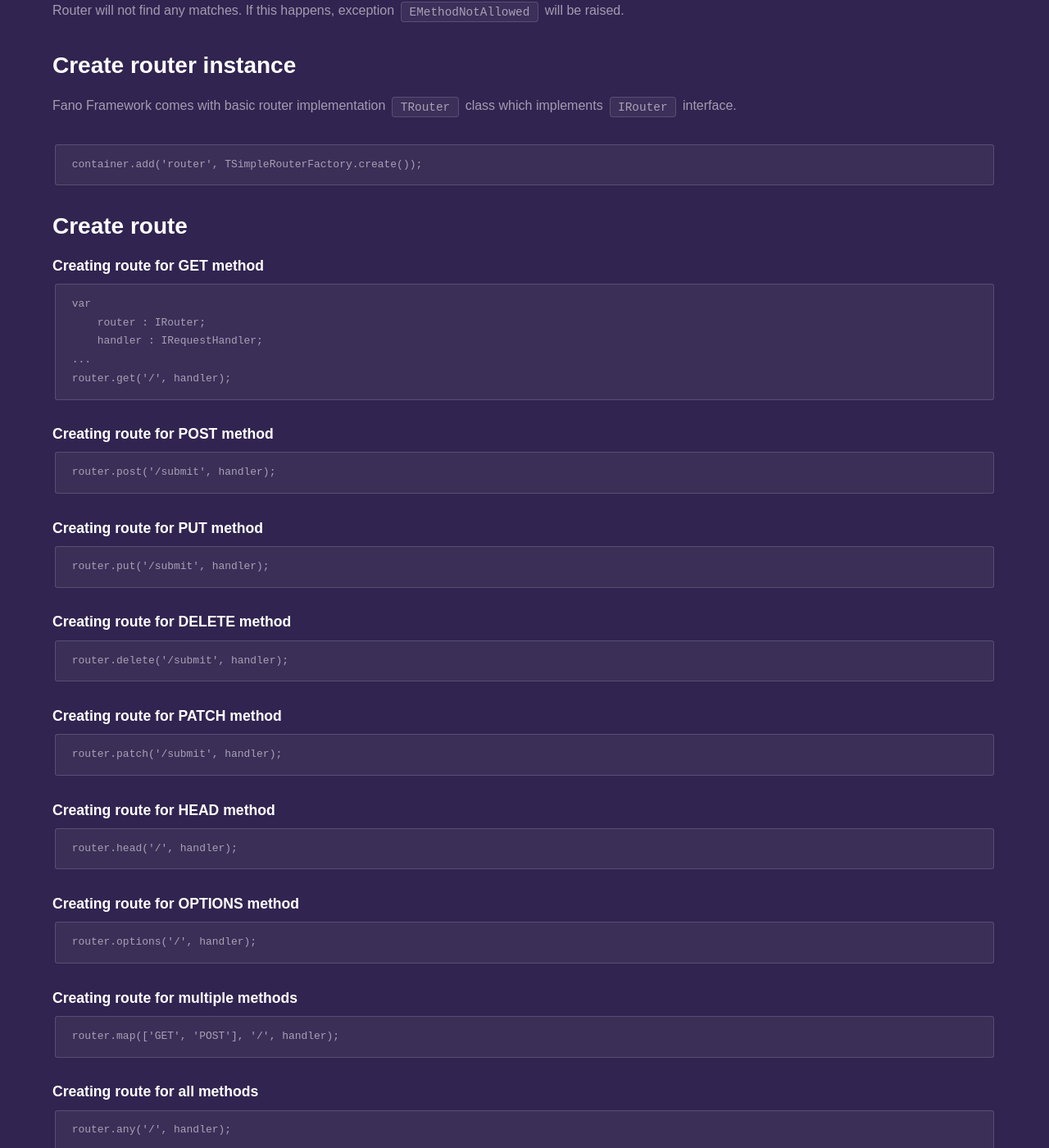
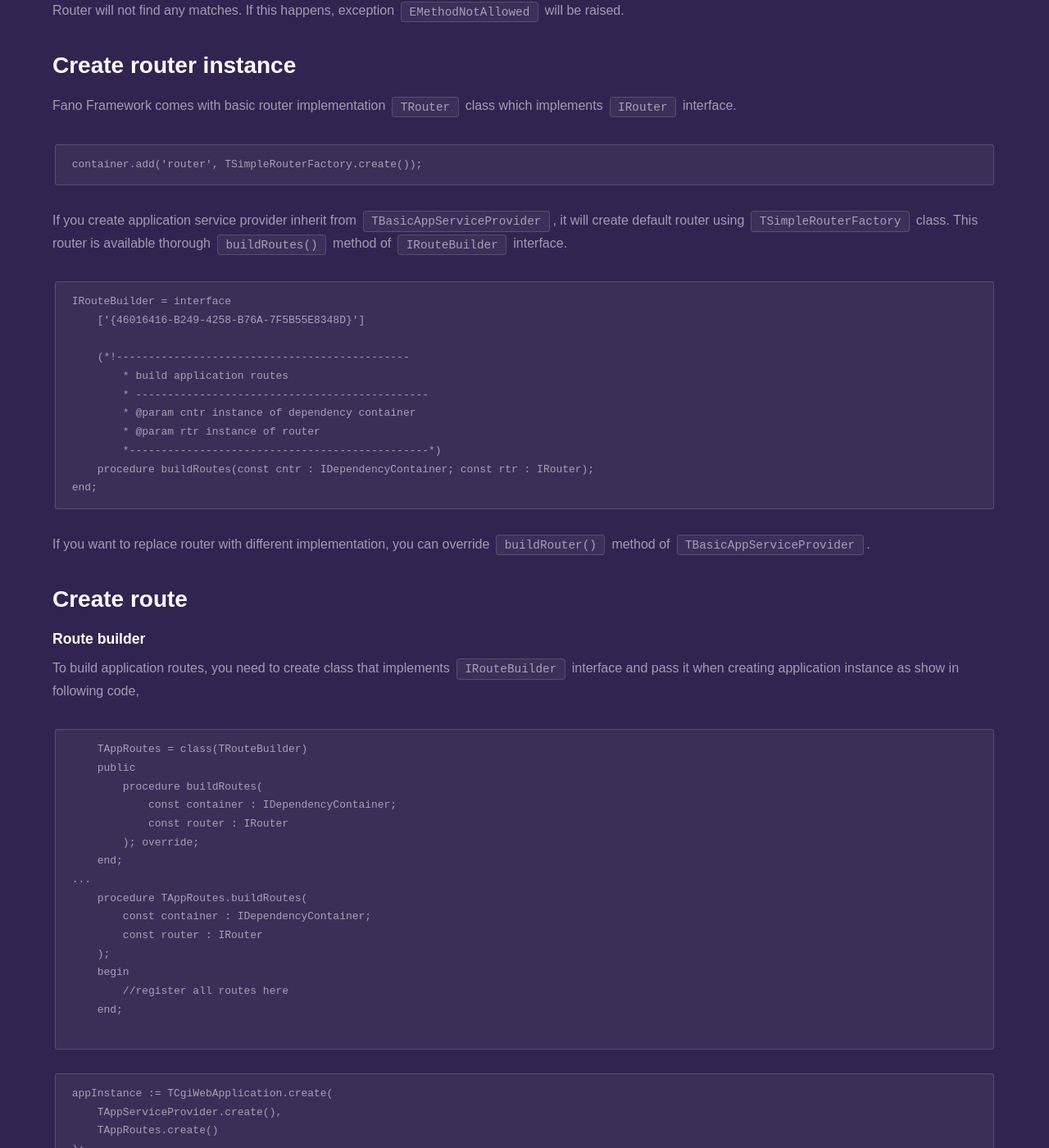
Before and after one commit to fanoframework/fanoframework.github.io, a Jekyll site: the page built from working-with-router/index.md, in a window 1280 px wide and 1400 px high, scrolled down 1251 px. Shown: the whole window at 82% size. Built offline with Jekyll 4.4.1, drawn with Linux system fonts in a browser that asks for light colours; our own code applies the rules of GitHub Pages for plain Markdown files.

Commit message:
improve router content

````diff
--- a/working-with-router/index.md
+++ b/working-with-router/index.md
@@ -46,7 +46,55 @@ Fano Framework comes with basic router implementation `TRouter` class which impl
 container.add('router', TSimpleRouterFactory.create());
 ```
 
+If you create application service provider inherit from `TBasicAppServiceProvider`, it will create default router using `TSimpleRouterFactory` class. This router is available thorough `buildRoutes()` method of `IRouteBuilder` interface.
+
+```
+IRouteBuilder = interface
+    ['{46016416-B249-4258-B76A-7F5B55E8348D}']
+
+    (*!----------------------------------------------
+        * build application routes
+        * ----------------------------------------------
+        * @param cntr instance of dependency container
+        * @param rtr instance of router
+        *-----------------------------------------------*)
+    procedure buildRoutes(const cntr : IDependencyContainer; const rtr : IRouter);
+end;
+```
+
+If you want to replace router with different implementation, you can override `buildRouter()` method of `TBasicAppServiceProvider`.
+
 ## Create route
+
+### Route builder
+
+To build application routes, you need to create class that implements `IRouteBuilder` interface and pass it when creating application instance as show in following code,
+
+```
+    TAppRoutes = class(TRouteBuilder)
+    public
+        procedure buildRoutes(
+            const container : IDependencyContainer;
+            const router : IRouter
+        ); override;
+    end;
+...
+    procedure TAppRoutes.buildRoutes(
+        const container : IDependencyContainer;
+        const router : IRouter
+    );
+    begin
+        //register all routes here
+    end;
+
+```
+
+```
+appInstance := TCgiWebApplication.create(
+    TAppServiceProvider.create(),
+    TAppRoutes.create()
+);
+```
 
 ### Creating route for GET method
 
````
